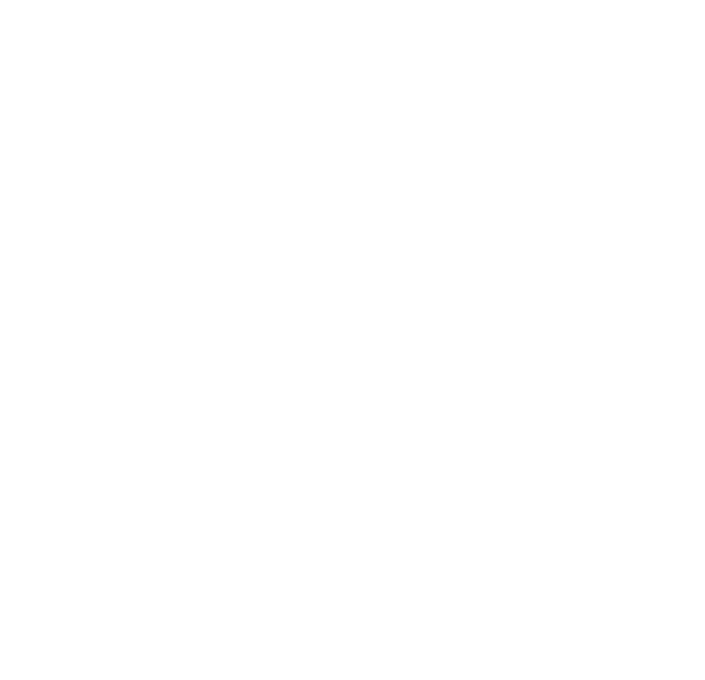
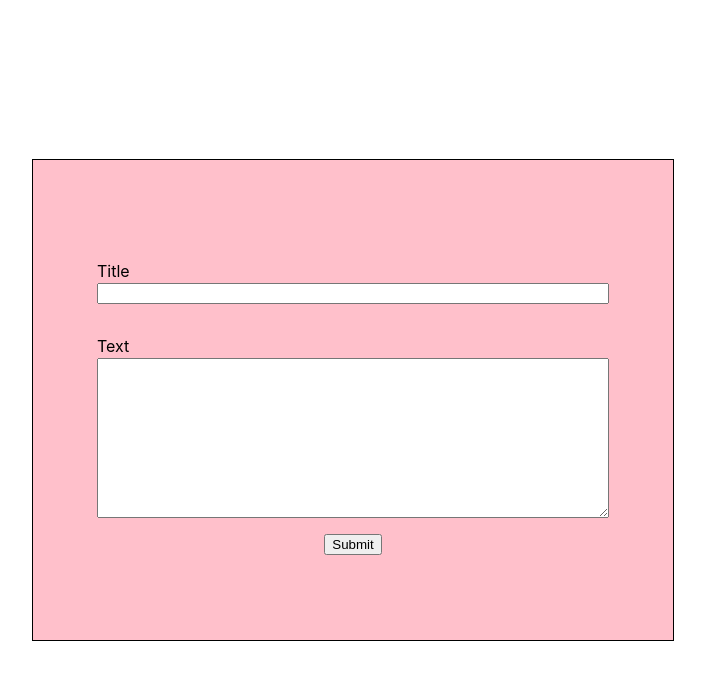
Before and after one commit to DanZZZeDanZZZeDanZZZe/react-sandbox, a React (Create React App) app: page / in a window 1280 px wide. Shown: the top 680 px of the page, without its empty margins (287-992 px from the left). Built offline with nearby package versions, Linux system fonts and the light colour scheme.

Commit message:
finish test form

```diff
--- a/package.json
+++ b/package.json
@@ -6,6 +6,7 @@
     "@testing-library/jest-dom": "^5.11.4",
     "@testing-library/react": "^11.1.0",
     "@testing-library/user-event": "^12.1.10",
+    "formik": "^2.2.6",
     "react": "^17.0.1",
     "react-animations": "^1.0.0",
     "react-dom": "^17.0.1",
--- a/src/App.js
+++ b/src/App.js
@@ -1,6 +1,7 @@
 import styled from 'styled-components';
+import GroupForm from './components/forms/GroupForm';
 
-const  Wrapper = styled.div`
+const Wrapper = styled.div`
   height: 100%;
   display: flex;
   align-items: center;
@@ -11,6 +12,7 @@
 function App() {
   return (
     <Wrapper>
+      <GroupForm formColor="pink"/>
     </Wrapper>
   )
 }
--- /dev/null
+++ b/src/components/forms/GroupForm/index.js
@@ -0,0 +1,69 @@
+import React from 'react';
+import { Formik } from 'formik';
+import { StyledForm, StyledInput, StyledLabel, StyledTextarea, Error } from './styled-components';
+
+const GroupForm = (props) => (
+  <Formik
+    initialValues={{ title: props.title || '', text: props.text || '' }}
+    validate={values => {
+      const errors = {}
+      if (!values.title) {
+        errors.title = 'Required'
+      } else if (values.title.length > 30) {
+        errors.title = 'Must be 30 characters or less'
+      }
+
+      if (!values.text) {
+        errors.text = 'Required'
+      } else if (values.text.length > 300) {
+        errors.text = 'Must be 300 characters or less'
+      }
+      return errors
+    }}
+    onSubmit={(values, { setSubmitting }) => {
+      setTimeout(() => {
+        alert(JSON.stringify(values, null, 2));
+        setSubmitting(false);
+      }, 400);
+    }}
+  >
+    {({
+      values,
+      errors,
+      touched,
+      handleChange,
+      handleBlur,
+      handleSubmit,
+      isSubmitting,
+    }) => (
+      <StyledForm onSubmit={handleSubmit} formColor={props.formColor}>
+        <StyledLabel>
+          <span>Title</span>
+          <StyledInput
+            type="text"
+            name="title"
+            onChange={handleChange}
+            onBlur={handleBlur}
+            value={values.title}
+          />
+          {errors.title && touched.title && <Error>{errors.title}</Error>}
+        </StyledLabel>
+        <StyledLabel>
+          <span>Text</span>
+          <StyledTextarea
+            name="text"
+            onChange={handleChange}
+            onBlur={handleBlur}sssss
+            value={values.text}
+          />
+          {errors.text && touched.text && <Error>{errors.text}</Error>}
+        </StyledLabel>
+        <button type="submit" disabled={isSubmitting}>
+          Submit
+        </button>
+      </StyledForm>
+    )}
+  </Formik>
+ );
+
+ export default GroupForm;
--- /dev/null
+++ b/src/components/forms/GroupForm/styled-components.js
@@ -0,0 +1,47 @@
+import styled from "styled-components";
+
+const StyledForm = styled.form.attrs(props => ({
+  formColor: props.formColor || 'inital'
+}))`
+  display: flex;
+  flex-direction: column;
+  justify-content: center;
+  align-items: center;
+  width: 50%;
+  min-height: 30rem;
+  border: 1px solid black;
+  background-color: ${props => props.formColor};
+`
+
+const StyledInput = styled.input`
+  box-sizing: border-box;
+  grid-column: span 2;
+`
+const StyledLabel = styled.label`
+  display: grid;
+  grid: 1rem auto / 1fr auto;
+  margin: 1rem 0;
+  width: 80%;
+  grid-gap: .4rem;
+`
+const StyledTextarea = styled.textarea`
+  box-sizing: border-box;
+  width: 100%;
+  height: 10rem;
+  grid-column: span 2;
+`
+
+const Error = styled.span`
+  grid-row-start: 1;
+  grid-column-end: -1;
+  text-align: right;
+  color: red;
+`
+
+export {
+  StyledForm,
+  StyledInput,
+  StyledLabel,
+  StyledTextarea,
+  Error,
+}
```
Also changed, not shown: 1 other file (tests, documents, lock files or other folders).
